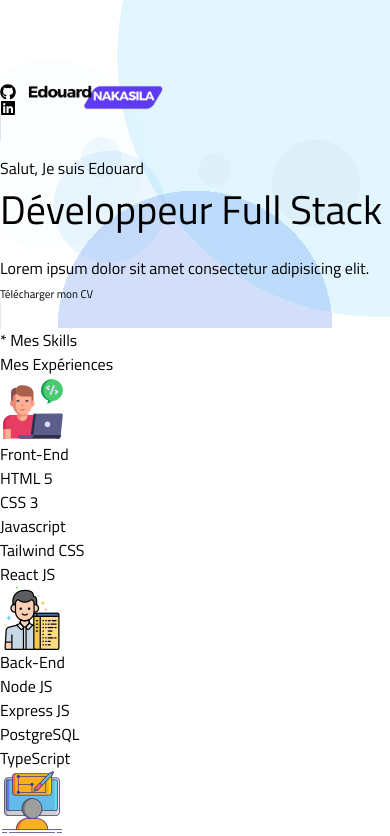
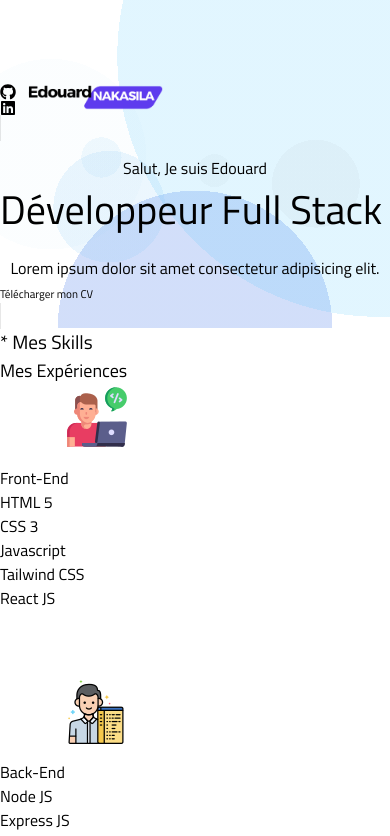
Before and after one commit to Edonak/Edouard-Portfolio, a React (Vite) app: page / in a window 390 px wide. Shown: the top 836 px of the page. Built offline with nearby package versions, Linux system fonts and the light colour scheme.

Commit message:
responsive myskills finish

```diff
--- a/src/App.css
+++ b/src/App.css
@@ -54,7 +54,8 @@ background: var(--bg-image-myskills);
     .heroSectionContainerText p{
         font-size: 1rem;
         padding-top: 1rem;
-        text-align: justify;
+        text-align: center;
+        padding-left: -4rem;
     }
     .heroSectionContainerImage img{
         display: none;
@@ -66,6 +67,35 @@ background: var(--bg-image-myskills);
     }
   }
 
+
+  /*Style MySkills*/
+  .myskillsTitle p{
+    font-size: 2rem;
+  }
+  .skills {
+    width: 20%;
+    height: 30vh;
+
+  }
+  /*Style MySkills reponsive*/
+
+  @media screen and (max-width: 480px) {
+    .myskillsTitle p{
+        font-size: 1.2rem;
+    }
+    .myskillsTitle h2{
+        font-size: large;
+    }
+    .skills{
+        width: 80%;
+        height: 35vh;
+    }
+    .skills figure{
+        margin-left: 4rem;
+        padding-bottom: 1rem;
+    }
+
+  }
 /*Style Mes Projets*/
 
 .project-image{
--- a/src/components/mySkills/mySkills.tsx
+++ b/src/components/mySkills/mySkills.tsx
@@ -4,8 +4,8 @@ export default function MySkills() {
   return (
     <section className="mx-auto my-auto py-10" id="mySkills">
 
-      <div className="mx-auto my-auto">
-        <p className="text-center uppercase font-bold text-3xl text-blue-800">
+      <div className="mx-auto my-auto myskillsTitle">
+        <p className="text-center uppercase font-bold text-blue-800 ">
           {" "}
           * Mes Skills
         </p>
@@ -15,7 +15,7 @@ export default function MySkills() {
         {data?.skills?.map((item, index) => (
           <div
             key={index}
-            className=" w-[20%] h-[30vh] p-4 border-solid rounded-3xl  bg-slate-100 shadow-lg skills"
+            className="p-4 border-solid rounded-3xl  bg-slate-100 shadow-lg skills"
           >
             <div className="mx-auto my-auto text-center">
               <figure className="pl-6 pt-2">
```
